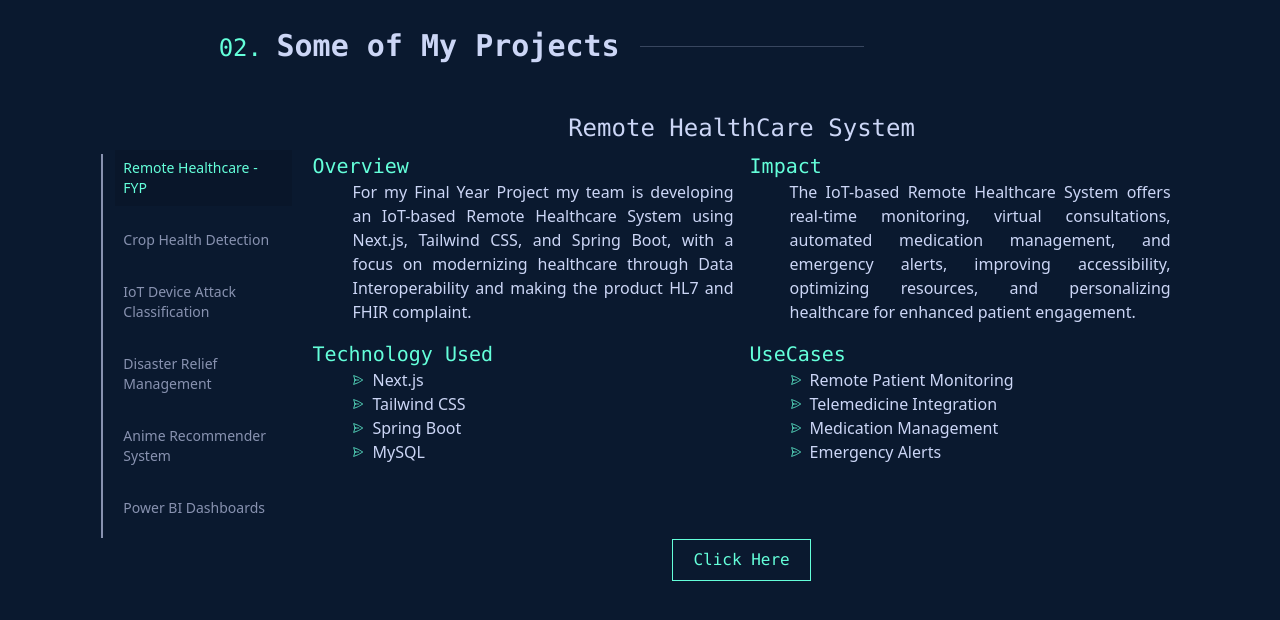
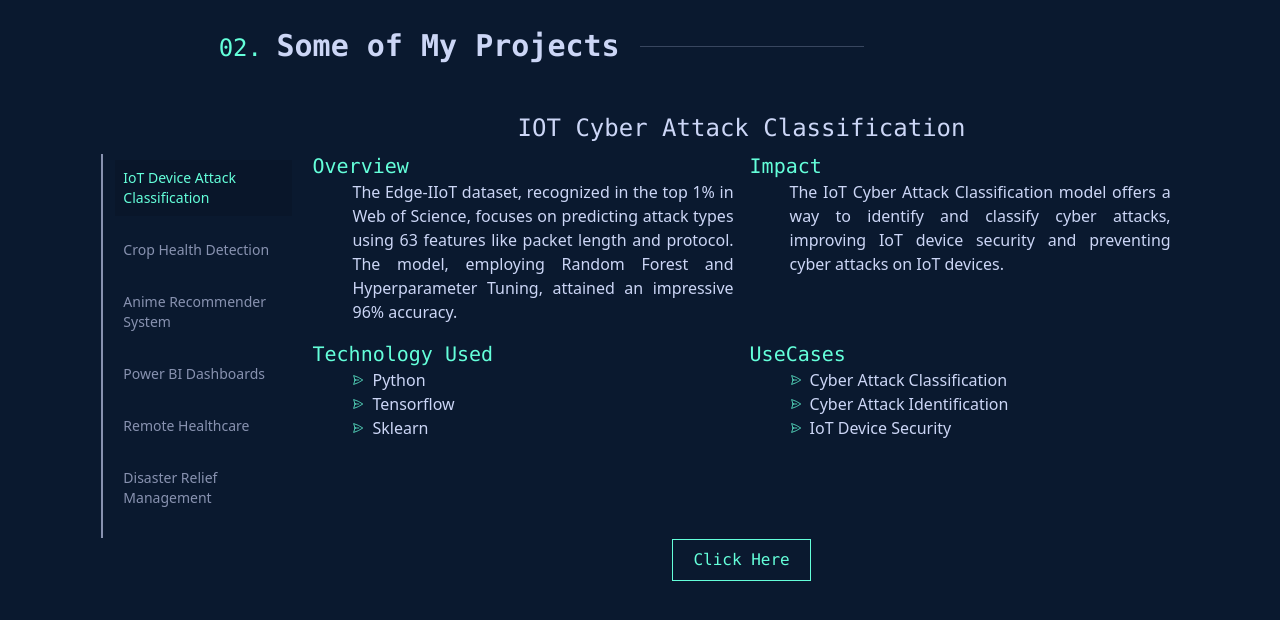
Before and after one commit to Rayan-Ali1083/portfolio, a Next.js app: page /Projects in a window 1280 px wide. Shown: the top 620 px of the page. Built offline with nearby package versions, Linux system fonts and the light colour scheme.

Commit message:
updated final

```diff
--- a/assets/SideBar.js
+++ b/assets/SideBar.js
@@ -17,39 +17,28 @@ const Sidebar = (props) => {
   return (
     <>
 
-      <select name="sidebar" id="sidebar" defaultValue={'healthcare'}  className='py-5 flex outline-none mb-auto lg:hidden bg-transparent text-[#64ffda] mr-auto' onChange={dropdownhandleOptionClick}>
+      <select name="sidebar" id="sidebar" defaultValue={'iot'} className='py-5 px-2 flex outline-none mb-auto lg:hidden bg-transparent text-[#64ffda] mr-auto border-2 border-[#64ffda] rounded-md w-full' onChange={dropdownhandleOptionClick}>
 
-        <option className='text-black' value="healthcare">Remote Healthcare - FYP</option>
-
-        <option className='text-black' value="crop">Crop Health Detection</option>
 
         <option className='text-black' value="iot">IoT Device Attack Classification</option>
 
-        <option className='text-black' value="dis">Disaster Relief Management</option>
+        <option className='text-black' value="crop">Crop Health Detection</option>
 
         <option className='text-black' value="anime">Anime Recommender System</option>
 
         <option className='text-black' value="BI">Power BI Dashboards</option>
 
+        <option className='text-black' value="healthcare">Remote Healthcare</option>
+
+
+        <option className='text-black' value="dis">Disaster Relief Management</option>
+
+
+
       </select>
 
-      <div className="hidden lg:flex text-white text-sm w-fit h-full p-3 items-center">
+      <div className="hidden lg:static lg:flex text-white text-sm w-fit h-full p-3 items-center">
         <ul>
-          <li
-            className={`flex items-center mb-4 cursor-pointer ${props.selectedOption === 'healthcare' ? 'text-[#64ffda] bg-black bg-opacity-10 p-2' : 'p-2 hover:text-[#64ffda] hover:bg-black hover:bg-opacity-10 text-[#8892B0]'
-              }`}
-            onClick={() => handleOptionClick('healthcare')}
-          >
-            Remote Healthcare - FYP
-          </li>
-
-          <li
-            className={`flex items-center mb-4 cursor-pointer ${props.selectedOption === 'crop' ? 'text-[#64ffda] bg-black bg-opacity-10 p-2' : 'p-2 hover:text-[#64ffda] hover:bg-black hover:bg-opacity-10 text-[#8892B0]'
-              }`}
-            onClick={() => handleOptionClick('crop')}
-          >
-            Crop Health Detection
-          </li>
 
           <li
             className={`flex items-center mb-4 cursor-pointer ${props.selectedOption === 'iot' ? 'text-[#64ffda] bg-black bg-opacity-10 p-2' : 'p-2 hover:text-[#64ffda] hover:bg-black hover:bg-opacity-10 text-[#8892B0]'
@@ -60,11 +49,11 @@ const Sidebar = (props) => {
           </li>
 
           <li
-            className={`flex items-center mb-4 cursor-pointer ${props.selectedOption === 'dis' ? 'text-[#64ffda] bg-black bg-opacity-10 p-2' : 'p-2 hover:text-[#64ffda] hover:bg-black hover:bg-opacity-10 text-[#8892B0]'
+            className={`flex items-center mb-4 cursor-pointer ${props.selectedOption === 'crop' ? 'text-[#64ffda] bg-black bg-opacity-10 p-2' : 'p-2 hover:text-[#64ffda] hover:bg-black hover:bg-opacity-10 text-[#8892B0]'
               }`}
-            onClick={() => handleOptionClick('dis')}
+            onClick={() => handleOptionClick('crop')}
           >
-            Disaster Relief Management
+            Crop Health Detection
           </li>
 
           <li
@@ -83,6 +72,24 @@ const Sidebar = (props) => {
             Power BI Dashboards
           </li>
 
+          <li
+            className={`flex items-center mb-4 cursor-pointer ${props.selectedOption === 'healthcare' ? 'text-[#64ffda] bg-black bg-opacity-10 p-2' : 'p-2 hover:text-[#64ffda] hover:bg-black hover:bg-opacity-10 text-[#8892B0]'
+              }`}
+            onClick={() => handleOptionClick('healthcare')}
+          >
+            Remote Healthcare
+          </li>
+
+          <li
+            className={`flex items-center mb-4 cursor-pointer ${props.selectedOption === 'dis' ? 'text-[#64ffda] bg-black bg-opacity-10 p-2' : 'p-2 hover:text-[#64ffda] hover:bg-black hover:bg-opacity-10 text-[#8892B0]'
+              }`}
+            onClick={() => handleOptionClick('dis')}
+          >
+            Disaster Relief Management
+          </li>
+
+
+
         </ul>
       </div>
 
--- a/pages/AboutMe.js
+++ b/pages/AboutMe.js
@@ -41,11 +41,11 @@ const AboutMe = () => {
 
               {<span className='relative text-[#64ffda] group'> Cotton Plant Health Detection<span className="absolute bottom-0 left-0 w-0 h-[1px] bg-[#64ffda] transition-width duration-300 group-hover:w-full"></span></span>},
 
-              {<span className='relative text-[#64ffda] group'> Recommendation <span className="absolute bottom-0 left-0 w-0 h-[1px] bg-[#64ffda] transition-width duration-300 group-hover:w-full"></span></span>}, and
+              {<span className='relative text-[#64ffda] group'> Recommendation System<span className="absolute bottom-0 left-0 w-0 h-[1px] bg-[#64ffda] transition-width duration-300 group-hover:w-full"></span></span>}, and
 
               {<span className='relative text-[#64ffda] group'> Power BI dashboards. <span className="absolute bottom-0 left-0 w-0 h-[1px] bg-[#64ffda] transition-width duration-300 group-hover:w-full"></span></span>}
 
-              Currently pursuing a Bachelor's in Computer Science and Engineering at <span className='relative text-[#64ffda] group'>FAST University<span className="absolute bottom-0 left-0 w-0 h-[1px] bg-[#64ffda] transition-width duration-300 group-hover:w-full"></span>,</span> I'm actively seeking opportunities in Data Science and Machine Learning.
+              Currently pursuing a Bachelor's in Computer Science from <span className='relative text-[#64ffda] group'>FAST University<span className="absolute bottom-0 left-0 w-0 h-[1px] bg-[#64ffda] transition-width duration-300 group-hover:w-full"></span>,</span> I'm actively seeking opportunities in Data Science and Machine Learning.
 
             </p>
 
@@ -65,9 +65,7 @@ const AboutMe = () => {
 
             <p className=' lg:mt-0 mt-2'>
 
-              I love learning new technologies and am currently learning {<span className='relative text-[#64ffda] group'>Next.js<span className="absolute bottom-0 left-0 w-0 h-[1px] bg-[#64ffda] transition-width duration-300 group-hover:w-full"></span></span>} and {<span className='relative text-[#64ffda] group'>Tailwind CSS<span className="absolute bottom-0 left-0 w-0 h-[1px] bg-[#64ffda] transition-width duration-300 group-hover:w-full"></span></span>}.
-
-              Moreover I'm also learning {<span className='relative text-[#64ffda] group'>MLOPS<span className="absolute bottom-0 left-0 w-0 h-[1px] bg-[#64ffda] transition-width duration-300 group-hover:w-full"></span></span>} and how to {<span className='relative text-[#64ffda] group'>deploy machine learning models.<span className="absolute bottom-0 left-0 w-0 h-[1px] bg-[#64ffda] transition-width duration-300 group-hover:w-full"></span></span>}
+              I love learning new technologies and I am currently learning {<span className='relative text-[#64ffda] group'>MLOPS<span className="absolute bottom-0 left-0 w-0 h-[1px] bg-[#64ffda] transition-width duration-300 group-hover:w-full"></span></span>} and how to {<span className='relative text-[#64ffda] group'>deploy machine learning models.<span className="absolute bottom-0 left-0 w-0 h-[1px] bg-[#64ffda] transition-width duration-300 group-hover:w-full"></span></span>}
 
             </p>
 
--- a/pages/MainLanding.js
+++ b/pages/MainLanding.js
@@ -31,7 +31,7 @@ const MainLanding = () => {
                     animate="visible"
                 >
 
-                    <Bars emaildisp="hidden" icons="block lg:hidden" position="lg:hidden flex w-full gap-8 justify-between" bar="hidden" />
+                    <Bars emaildisp="hidden" icons="block lg:hidden" position="lg:hidden flex w-full justify-between" bar="hidden" />
 
                     <motion.h1 variants={item} className='font-mono text-sm lg:text-[18px] text-[#64ffda]'>Hi, my name is</motion.h1>
 
@@ -46,12 +46,20 @@ const MainLanding = () => {
 
                     </motion.p>
 
-                    <motion.a href='mailto:rayanali1083@gmail.com' variants={item} className='lg:w-fit p-3 pr-7 pl-7 mt-14 rounded-md border-2 border-[#64ffda] text-[#64ffda] hover:border-r-4 hover:border-b-4 hover:-translate-y-10 duration-100 text-center'>
+                    <div className='w-full h-fit flex flex-col gap-1 p-0'>
 
-                        Get in touch
+                        <motion.a href='mailto:rayanali1083@gmail.com' variants={item} className='lg:mt-14 lg:w-fit p-3 pr-7 pl-7 rounded-md border-2 border-[#64ffda] text-[#64ffda] hover:border-r-4 hover:border-b-4 hover:-translate-y-10 duration-100 text-center'>
 
-                    </motion.a>
+                            Get in touch
 
+                        </motion.a>
+
+                        <motion.a target='blank' href='https://drive.google.com/file/d/13C85u18wQzriuxvGYDyhRm2VPVD-XY4Q/view?usp=sharing' variants={item} className='lg:hidden lg:w-fit p-3 pr-7 pl-7 rounded-md border-2 border-[#64ffda] text-[#64ffda] hover:border-r-4 hover:border-b-4 hover:-translate-y-10 duration-100 text-center'>
+
+                            Resume
+
+                        </motion.a>
+                    </div>
                     <Bars emaildisp="block lg:hidden" icons="hidden" position="lg:hidden text-[#CCD6F6] flex w-full tracking-widest justify-center" bar="hidden" />
 
                 </motion.div>
--- a/pages/NavBar.js
+++ b/pages/NavBar.js
@@ -56,7 +56,7 @@ const NavBar = () => {
             whileHover={{ scale: 1.1, backgroundColor: '#64ffda', color: '#0a192f'}}
           >
 
-            <a href='https://drive.google.com/file/d/1uFy8uEQ9odK_d_3SQcRx5lCgvERZiEo7/view?usp=sharing' target='_blank'>Resume</a>
+            <a href='https://drive.google.com/file/d/13C85u18wQzriuxvGYDyhRm2VPVD-XY4Q/view?usp=sharing' target='_blank'>Resume</a>
           </motion.button>
 
         </motion.ul>
--- a/pages/Projects.js
+++ b/pages/Projects.js
@@ -5,7 +5,7 @@ import ProjectContent from '../assets/ProjectContent';
 
 const Projects = () => {
 
-    const [selectedOption, setSelectedOption] = useState('healthcare');
+    const [selectedOption, setSelectedOption] = useState('iot');
 
     return (
         <>
```
